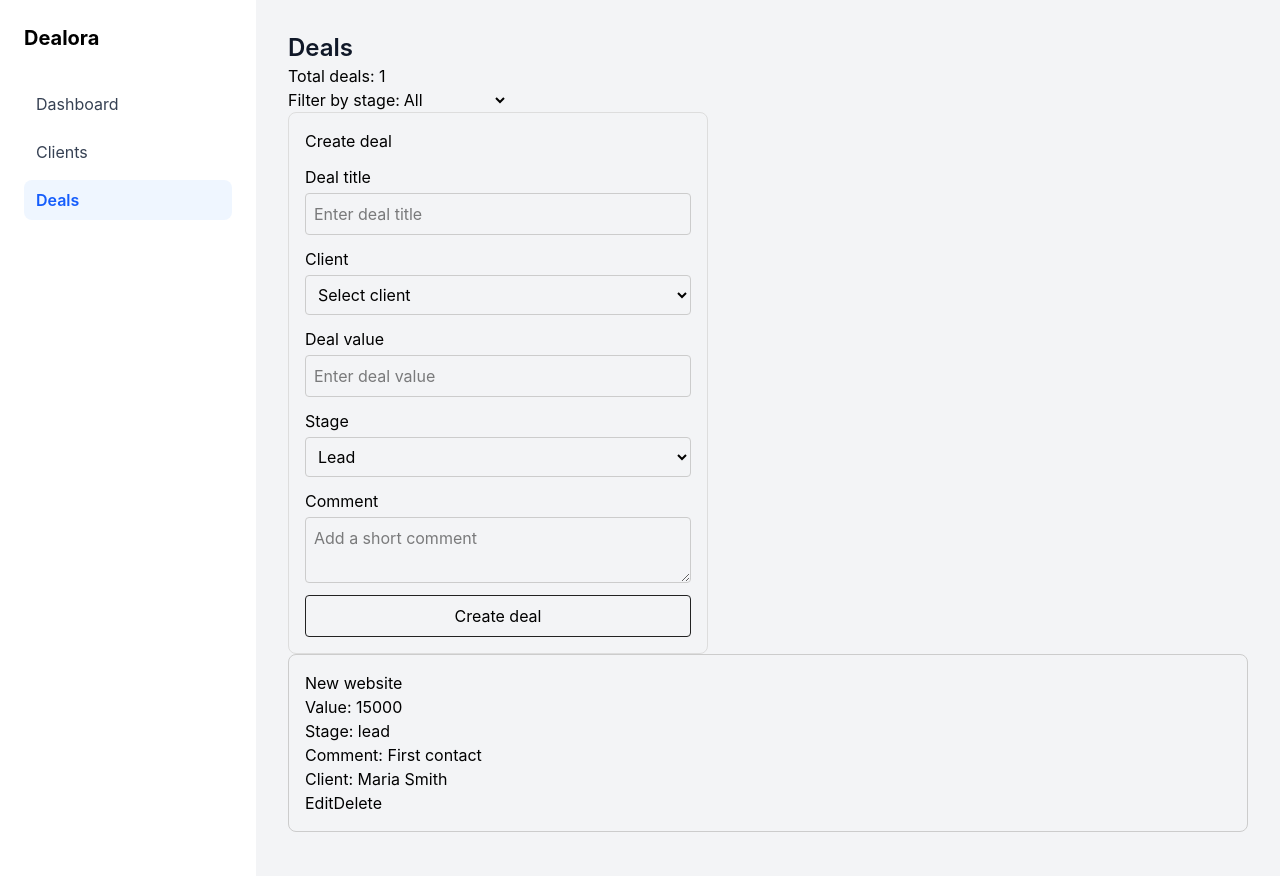
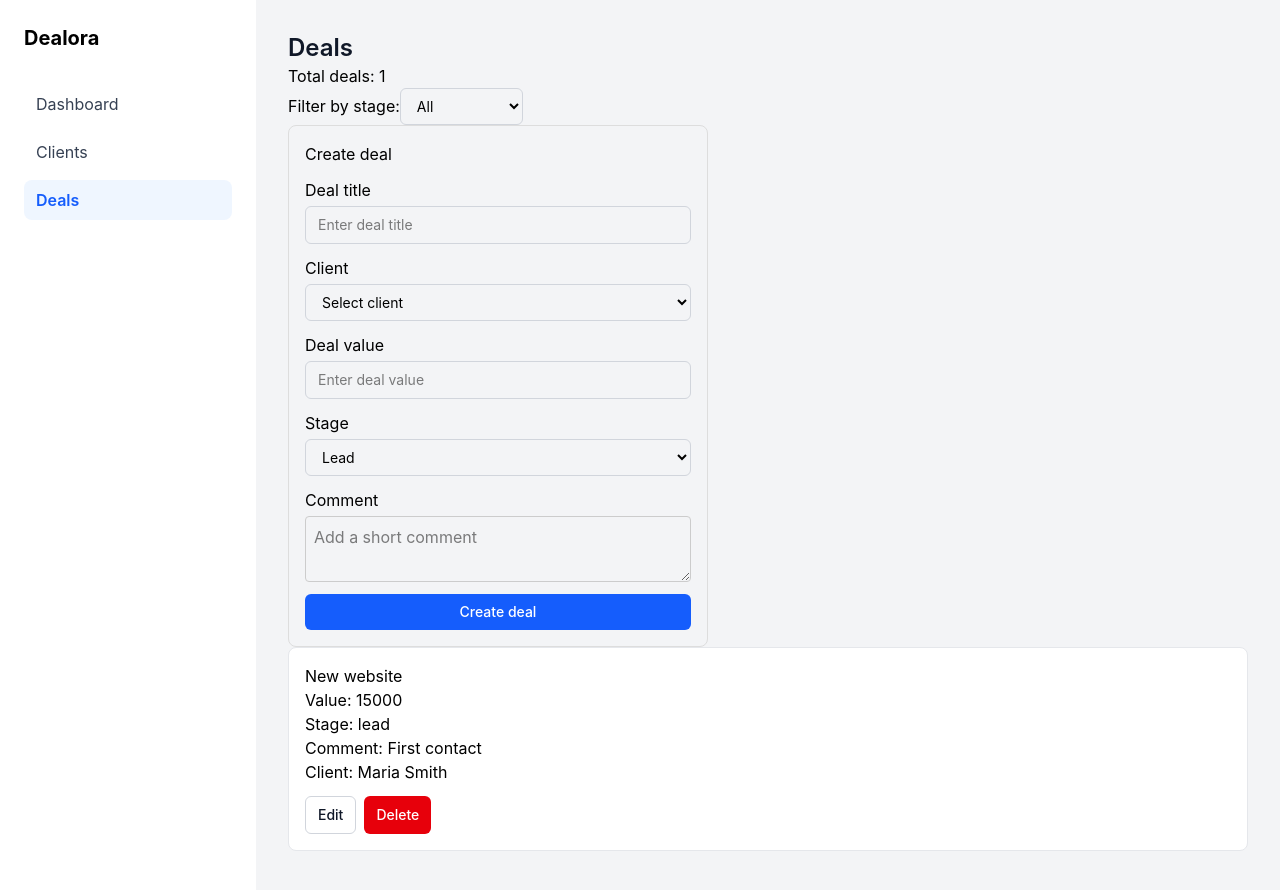
Before and after one commit to vasilyefff/flowcrm, a React (Vite) app: page /deals in a window 1280 px wide. Shown: the top 890 px of the page. Built offline with nearby package versions, Linux system fonts and the light colour scheme; data requests are answered from the project's data file.

Commit message:
feat(ui): add empty states and reuse shared components in deals

```diff
--- a/src/entities/client/ui/ClientList.tsx
+++ b/src/entities/client/ui/ClientList.tsx
@@ -1,5 +1,6 @@
 import type { Client } from '@/entities/client/model/types'
 import { ClientCard } from './ClientCard'
+import { EmptyState } from '@/shared/ui/EmptyState'
 
 type ClientListProps = {
   clients: Client[]
@@ -15,7 +16,16 @@ export const ClientList = ({
   hasClients,
 }: ClientListProps) => {
   if (clients.length === 0) {
-    return <div>{hasClients ? 'No results found' : 'No clients yet'}</div>
+    return (
+      <EmptyState
+        title={hasClients ? 'No results found' : 'No clients yet'}
+        description={
+          hasClients
+            ? 'Try changing your search or filters.'
+            : 'Create your first client to get started.'
+        }
+      />
+    )
   }
 
   return (
--- a/src/entities/deal/ui/DealCard.tsx
+++ b/src/entities/deal/ui/DealCard.tsx
@@ -1,6 +1,8 @@
 import { useSelector } from 'react-redux'
 import type { RootState } from '@/app/store'
 import type { Deal } from '@/entities/deal/model/types'
+
+import { Button } from '@/shared/ui/Button'
 
 type DealCardProps = {
   deal: Deal
@@ -12,25 +14,25 @@ export const DealCard = ({ deal, onEdit, onDelete }: DealCardProps) => {
   const clients = useSelector((state: RootState) => state.clients.items)
   const client = clients.find((client) => client.id === deal.clientId)
   return (
-    <div
-      style={{
-        border: '1px solid #ccc',
-        padding: '16px',
-        borderRadius: '8px',
-        marginBottom: '12px',
-      }}
-    >
+    <div className="mb-3 rounded-lg border border-gray-200 bg-white p-4">
       <h3>{deal.title}</h3>
       <p>Value: {deal.value}</p>
       <p>Stage: {deal.stage}</p>
       <p>Comment: {deal.comment || 'No comment'}</p>
       <p>Client: {client?.name || 'Client not found'}</p>
-      <button type="button" onClick={() => onEdit(deal)}>
-        Edit
-      </button>
-      <button type="button" onClick={() => onDelete(deal.id)}>
-        Delete
-      </button>
+      <div className="mt-3 flex gap-2">
+        <Button variant="secondary" type="button" onClick={() => onEdit(deal)}>
+          Edit
+        </Button>
+
+        <Button
+          variant="danger"
+          type="button"
+          onClick={() => onDelete(deal.id)}
+        >
+          Delete
+        </Button>
+      </div>
     </div>
   )
 }
--- a/src/entities/deal/ui/DealList.tsx
+++ b/src/entities/deal/ui/DealList.tsx
@@ -1,15 +1,31 @@
 import { DealCard } from './DealCard'
+import { EmptyState } from '@/shared/ui/EmptyState'
 import type { Deal } from '@/entities/deal/model/types'
 
 type DealListProps = {
   deals: Deal[]
   onEdit: (deal: Deal) => void
   onDelete: (id: string) => void
+  hasDeals: boolean
 }
 
-export const DealList = ({ deals, onEdit, onDelete }: DealListProps) => {
+export const DealList = ({
+  deals,
+  onEdit,
+  onDelete,
+  hasDeals,
+}: DealListProps) => {
   if (deals.length === 0) {
-    return <p>No deals yet</p>
+    return (
+      <EmptyState
+        title={hasDeals ? 'No results found' : 'No deals yet'}
+        description={
+          hasDeals
+            ? 'Try changing your stage filter.'
+            : 'Create your first deal to start tracking sales.'
+        }
+      />
+    )
   }
 
   return (
--- a/src/features/deal/create/DealForm.tsx
+++ b/src/features/deal/create/DealForm.tsx
@@ -3,6 +3,10 @@ import { useSelector } from 'react-redux'
 
 import type { RootState } from '@/app/store'
 import type { CreateDealDto, DealStage } from '@/entities/deal/model/types'
+
+import { Button } from '@/shared/ui/Button'
+import { Input } from '@/shared/ui/Input'
+import { Select } from '@/shared/ui/Select'
 
 type Props = {
   onSubmit: (data: CreateDealDto) => void
@@ -72,16 +76,11 @@ export const DealForm = ({
         style={{ display: 'flex', flexDirection: 'column', gap: '4px' }}
       >
         <label htmlFor="deal-title">Deal title</label>
-        <input
+        <Input
           id="deal-title"
           value={title}
           onChange={(e) => setTitle(e.target.value)}
           placeholder="Enter deal title"
-          style={{
-            padding: '8px',
-            border: '1px solid #ccc',
-            borderRadius: '4px',
-          }}
         />
       </div>
 
@@ -90,15 +89,10 @@ export const DealForm = ({
         style={{ display: 'flex', flexDirection: 'column', gap: '4px' }}
       >
         <label htmlFor="deal-client">Client</label>
-        <select
+        <Select
           id="deal-client"
           value={clientId}
           onChange={(e) => setClientId(e.target.value)}
-          style={{
-            padding: '8px',
-            border: '1px solid #ccc',
-            borderRadius: '4px',
-          }}
         >
           <option value="">Select client</option>
           {clients.map((client) => (
@@ -106,7 +100,7 @@ export const DealForm = ({
               {client.name}
             </option>
           ))}
-        </select>
+        </Select>
       </div>
 
       <div
@@ -114,17 +108,12 @@ export const DealForm = ({
         style={{ display: 'flex', flexDirection: 'column', gap: '4px' }}
       >
         <label htmlFor="deal-value">Deal value</label>
-        <input
+        <Input
           id="deal-value"
           value={value}
           onChange={(e) => setValue(e.target.value)}
           placeholder="Enter deal value"
           type="number"
-          style={{
-            padding: '8px',
-            border: '1px solid #ccc',
-            borderRadius: '4px',
-          }}
         />
       </div>
 
@@ -133,22 +122,17 @@ export const DealForm = ({
         style={{ display: 'flex', flexDirection: 'column', gap: '4px' }}
       >
         <label htmlFor="deal-stage">Stage</label>
-        <select
+        <Select
           id="deal-stage"
           value={stage}
           onChange={(e) => setStage(e.target.value as DealStage)}
-          style={{
-            padding: '8px',
-            border: '1px solid #ccc',
-            borderRadius: '4px',
-          }}
         >
           <option value="lead">Lead</option>
           <option value="negotiation">Negotiation</option>
           <option value="proposal">Proposal</option>
           <option value="won">Won</option>
           <option value="lost">Lost</option>
-        </select>
+        </Select>
       </div>
 
       <div
@@ -171,31 +155,14 @@ export const DealForm = ({
 
       {error && <p style={{ color: 'red', margin: 0 }}>{error}</p>}
 
-      <button
-        type="submit"
-        style={{
-          padding: '8px 12px',
-          border: '1px solid #222',
-          borderRadius: '4px',
-          cursor: 'pointer',
-        }}
-      >
+      <Button type="submit" variant="primary">
         {isEdit ? 'Save changes' : 'Create deal'}
-      </button>
+      </Button>
 
       {onCancel && (
-        <button
-          type="button"
-          onClick={onCancel}
-          style={{
-            padding: '8px 12px',
-            border: '1px solid #222',
-            borderRadius: '4px',
-            cursor: 'pointer',
-          }}
-        >
+        <Button type="button" variant="secondary" onClick={onCancel}>
           Cancel
-        </button>
+        </Button>
       )}
     </form>
   )
--- a/src/pages/deals/DealsPage.tsx
+++ b/src/pages/deals/DealsPage.tsx
@@ -22,6 +22,7 @@ import { DealForm } from '@/features/deal/create/DealForm'
 import { EditDealDialog } from '@/features/deal/edit/EditDealDialog'
 import { DeleteDealDialog } from '@/features/deal/delete/DeleteDealDialog'
 import { DealList } from '@/entities/deal/ui/DealList'
+import { Select } from '@/shared/ui/Select'
 
 type DealStageFilter = DealStage | 'all'
 
@@ -91,7 +92,7 @@ export const DealsPage = () => {
       {fetchStatus === 'succeeded' && <p>Total deals: {deals.length}</p>}
       <label>
         Filter by stage:
-        <select
+        <Select
           value={stageFilter}
           onChange={(event) =>
             setStageFilter(event.target.value as DealStageFilter)
@@ -103,7 +104,7 @@ export const DealsPage = () => {
           <option value="proposal">Proposal</option>
           <option value="won">Won</option>
           <option value="lost">Lost</option>
-        </select>
+        </Select>
       </label>
 
       <DealForm onSubmit={handleCreateDeal} />
@@ -129,6 +130,7 @@ export const DealsPage = () => {
           deals={filteredDeals}
           onEdit={handleEditDeal}
           onDelete={handleDeleteDeal}
+          hasDeals={deals.length > 0}
         />
       )}
     </div>
--- /dev/null
+++ b/src/shared/ui/EmptyState.tsx
@@ -0,0 +1,16 @@
+type EmptyStateProps = {
+  title: string
+  description?: string
+}
+
+export const EmptyState = ({ title, description }: EmptyStateProps) => {
+  return (
+    <div className="rounded-lg border border-dashed border-gray-300 bg-gray-50 px-6 py-8 text-center">
+      <h3 className="text-lg font-semibold text-gray-900">{title}</h3>
+
+      {description && (
+        <p className="mt-2 text-sm text-gray-500">{description}</p>
+      )}
+    </div>
+  )
+}
--- a/src/shared/ui/Modal.tsx
+++ b/src/shared/ui/Modal.tsx
@@ -7,28 +7,15 @@ type ModalProps = {
 export const Modal = ({ isOpen, onClose, children }: ModalProps) => {
   if (!isOpen) return null
 
-  const overlayStyle = {
-    position: 'fixed' as const,
-    top: 0,
-    left: 0,
-    width: '100%',
-    height: '100%',
-    background: 'rgba(0,0,0,0.5)',
-    display: 'flex',
-    alignItems: 'center',
-    justifyContent: 'center',
-  }
-
-  const modalStyle = {
-    background: 'white',
-    padding: 20,
-    borderRadius: 8,
-    minWidth: 300,
-  }
-
   return (
-    <div style={overlayStyle} onClick={onClose}>
-      <div style={modalStyle} onClick={(e) => e.stopPropagation()}>
+    <div
+      className="fixed inset-0 flex items-center justify-center bg-black/50"
+      onClick={onClose}
+    >
+      <div
+        className="min-w-[300px] rounded-lg bg-white p-5"
+        onClick={(e) => e.stopPropagation()}
+      >
         {children}
       </div>
     </div>
```
Also changed, not shown: db.json (line endings or trailing spaces), 1 other file (tests, documents, lock files or other folders).
